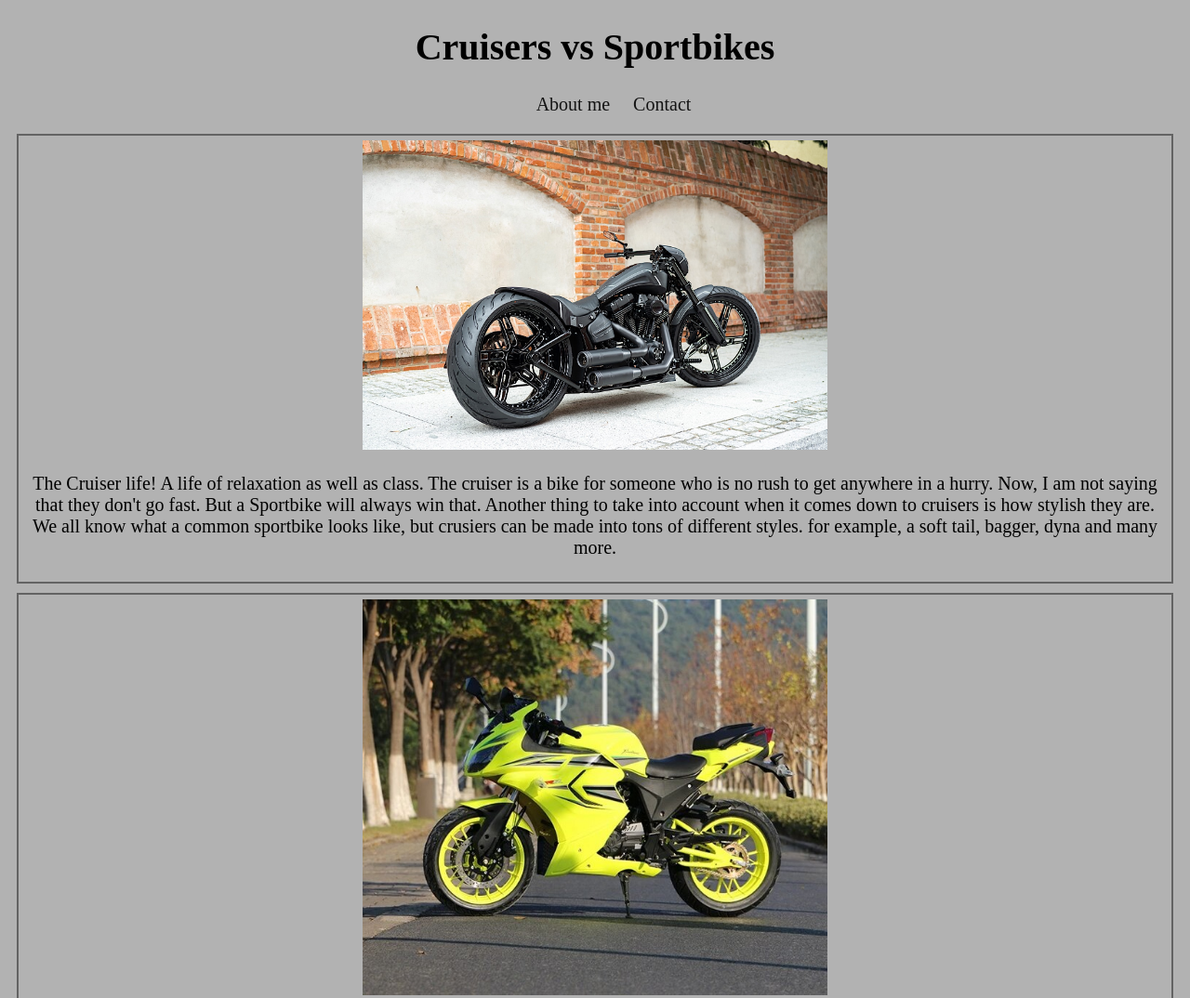
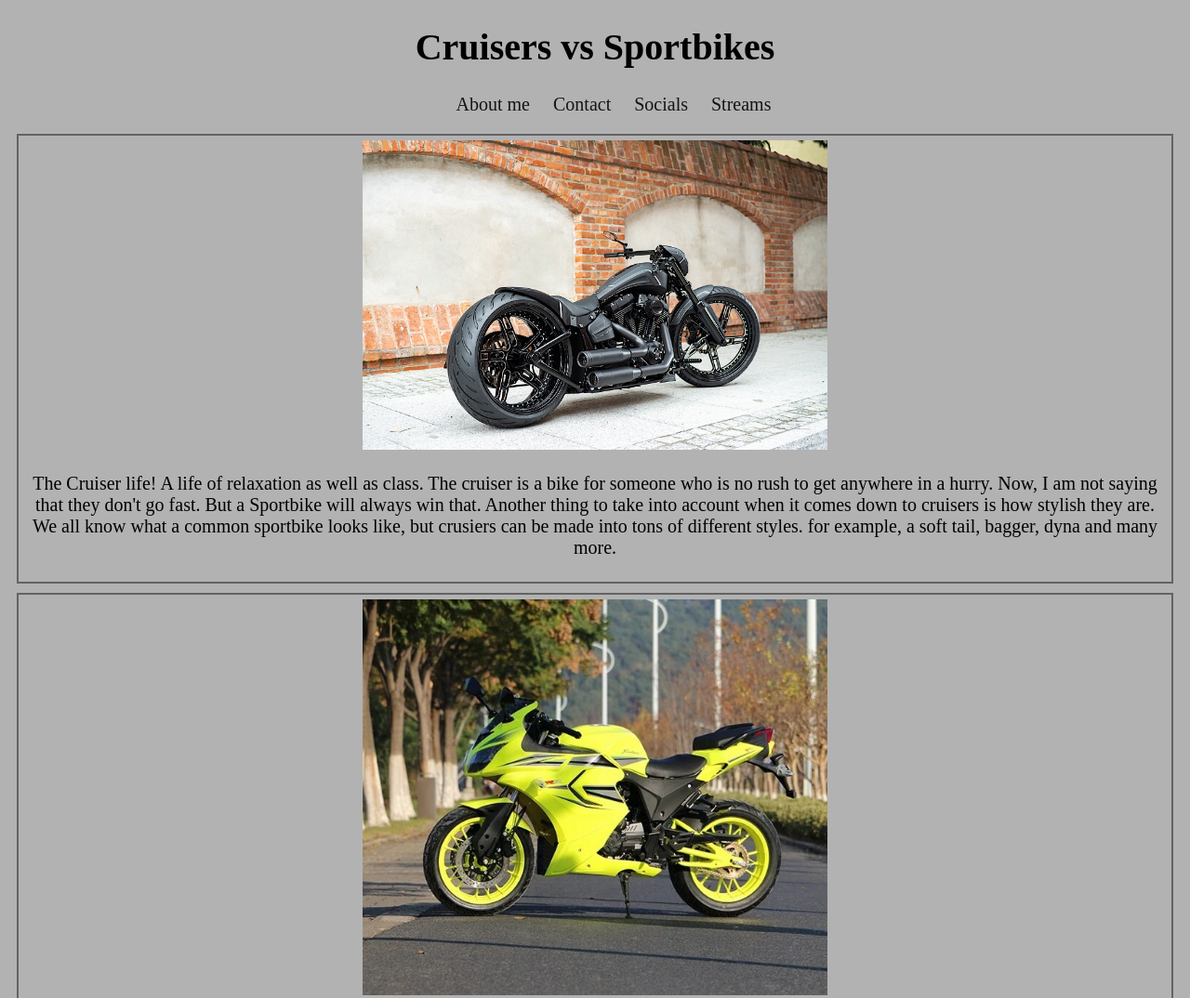
Before and after one commit to MrShambles/about-me, a plain HTML site: page index.html in a window 1280 px wide. Shown: the top 1074 px of the page at 93% size. Drawn offline with Linux system fonts and the light colour scheme.

Commit message:
added more links in nav, added hover to link

```diff
--- a/Stylesheet/styles.css
+++ b/Stylesheet/styles.css
@@ -16,6 +16,10 @@ a {
     color: #141414;
     margin: 10px;
 
+}
+
+a:hover {
+    background-color: #e0e0e0;
 }
 
 ul {
--- a/index.html
+++ b/index.html
@@ -20,8 +20,14 @@
 
                             Contact
                         </a>
+                        <a href="Socials">
 
+                            Socials
+                        </a>
 
+                        <a href="Streams">
+                            Streams
+                        </a>
                     </li>
 
                 </ul>
```
